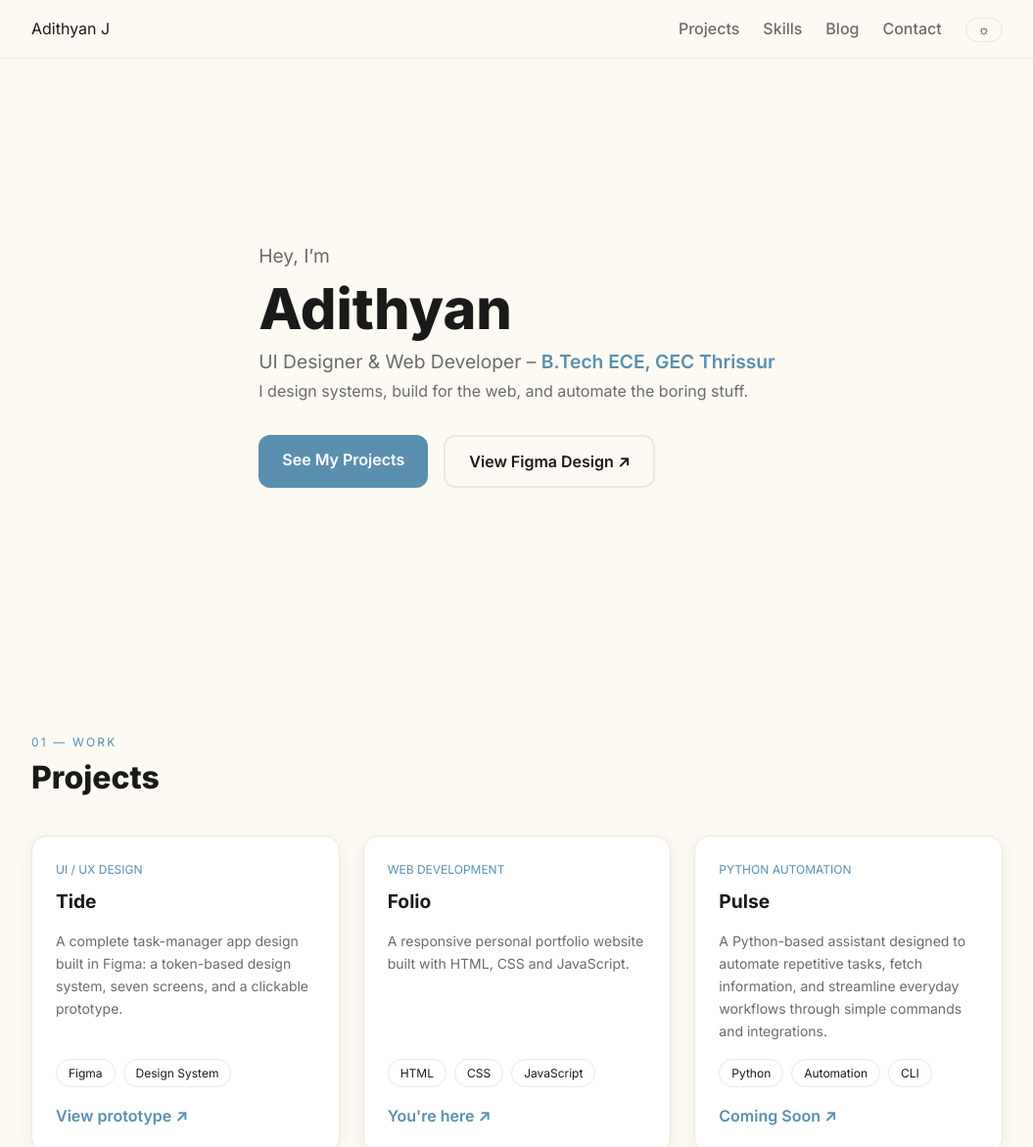
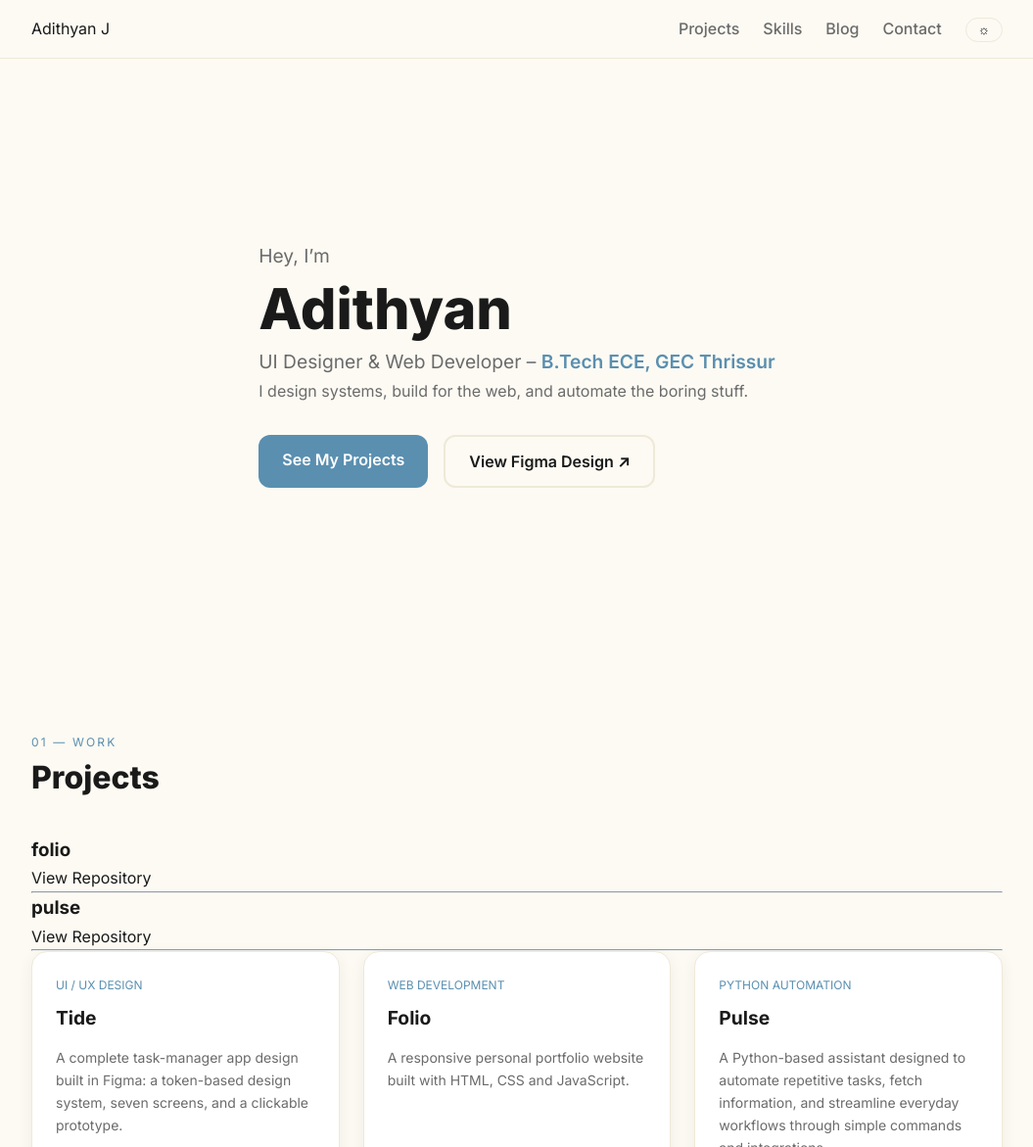
Before and after one commit to adithyanj-27/folio, a plain HTML site: page index.html in a window 1280 px wide. Shown: the top 1171 px of the page at 98% size, without its empty margins (112-1167 px from the left). Drawn offline with Linux system fonts and the light colour scheme.

Commit message:
Display GitHub projects on portfolio

```diff
--- a/index.html
+++ b/index.html
@@ -72,6 +72,8 @@
             <p class="section-label">01 — Work</p>
 
             <h2 class="section-title">Projects</h2>
+
+            <div id="github-projects"></div>
 
             <div class="projects-grid">
                 <article class="card reveal">
--- a/script.js
+++ b/script.js
@@ -48,7 +48,22 @@ async function loadProjects() {
         const response = await fetch("projects.json");
         const projects = await response.json();
 
-        console.log("Projects:", projects);
+        const container = document.getElementById("github-projects");
+
+        projects.forEach(project => {
+            const div = document.createElement("div");
+
+            div.innerHTML = `
+                <h3>${project.name}</h3>
+                <a href="${project.url}" target="_blank">
+                    View Repository
+                </a>
+                <hr>
+            `;
+
+            container.appendChild(div);
+        });
+
     } catch (error) {
         console.error(error);
     }
```
